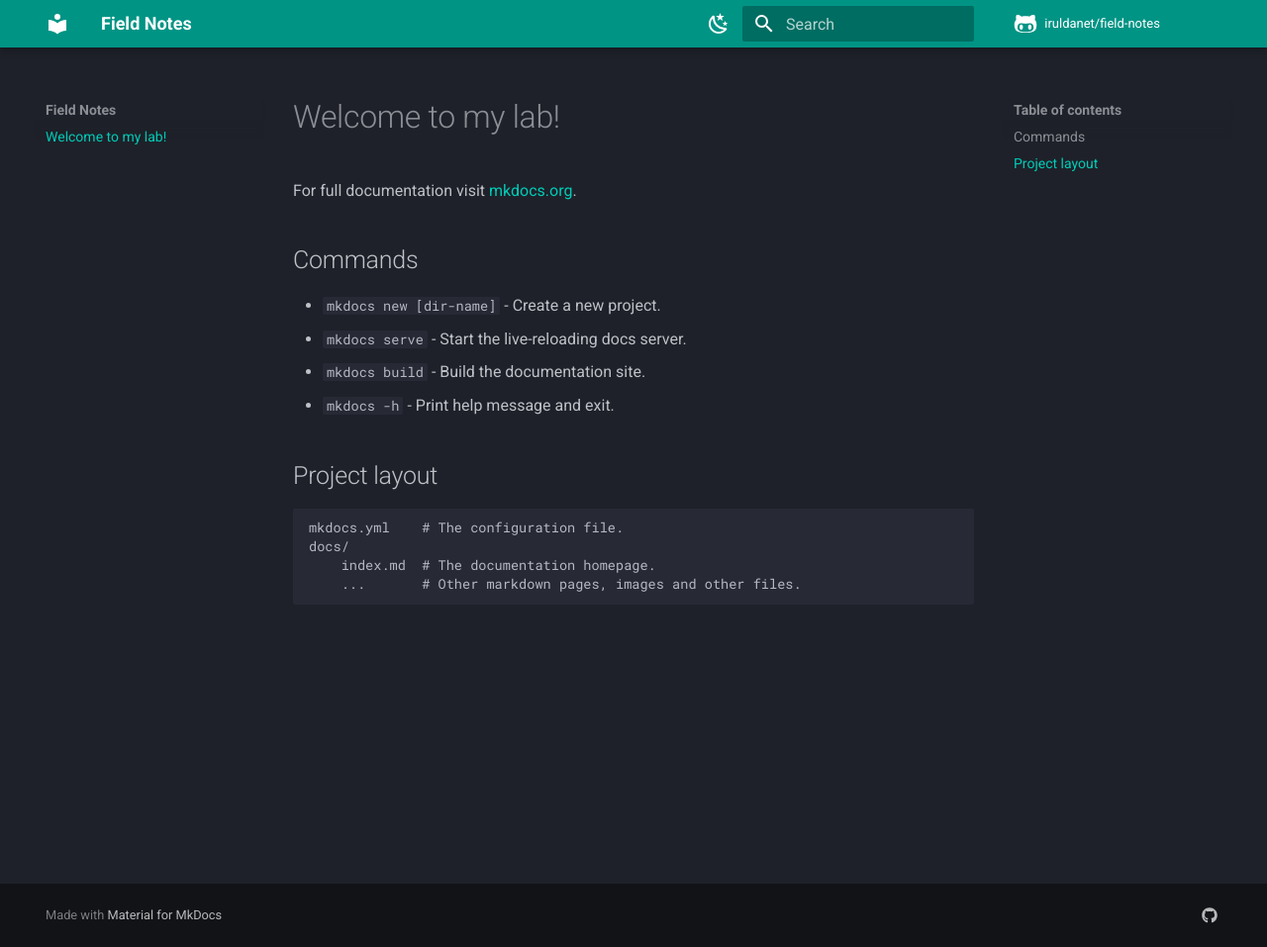
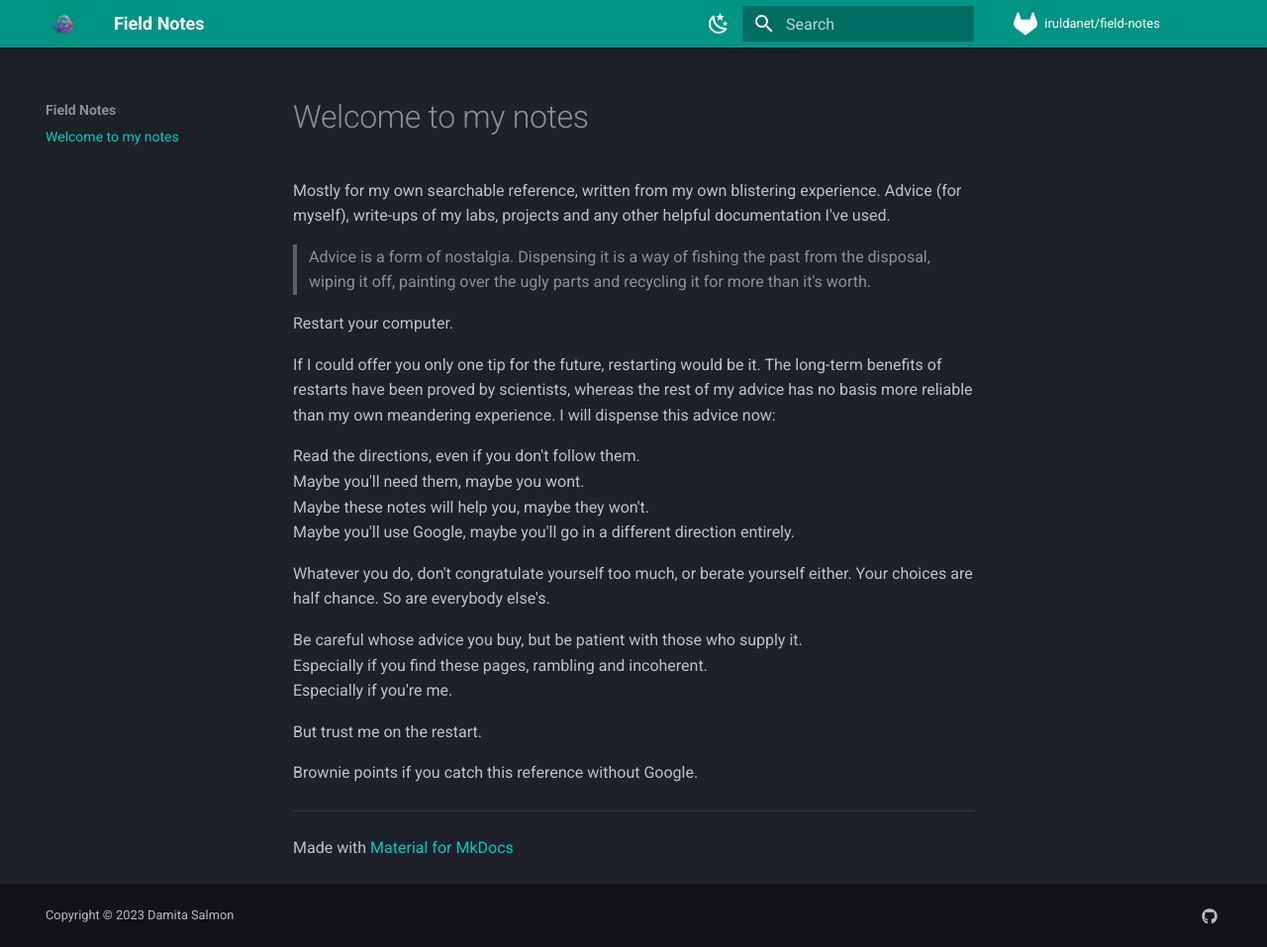
Before and after one commit to damitasalmon/field-notes, an MkDocs documentation site: the page built from docs/index.md, in a window 1280 px wide and 957 px high. Shown: the whole window at 99% size. Built offline with MkDocs 1.6.1 and Material for MkDocs 9.7.7, drawn with Linux system fonts in a browser that asks for light colours; comment, search, counter and statistics services are not loaded.

Commit message:
Update index

```diff
--- a/docs/index.md
+++ b/docs/index.md
@@ -1,17 +1,29 @@
-# Welcome to my lab!
+# Welcome to my notes
 
-For full documentation visit [mkdocs.org](https://www.mkdocs.org).
+Mostly for my own searchable reference, written from my own blistering experience.
+Advice (for myself), write-ups of my labs, projects and any other helpful documentation I've used.
 
-## Commands
+>Advice is a form of nostalgia. Dispensing it is a way of fishing the past from the disposal, wiping it off, painting over the ugly parts and recycling it for more than it's worth.
 
-* `mkdocs new [dir-name]` - Create a new project.
-* `mkdocs serve` - Start the live-reloading docs server.
-* `mkdocs build` - Build the documentation site.
-* `mkdocs -h` - Print help message and exit.
+Restart your computer.
 
-## Project layout
+If I could offer you only one tip for the future, restarting would be it. The long-term benefits of restarts have been proved by scientists, whereas the rest of my advice has no basis more reliable than my own meandering experience. I will dispense this advice now:
 
-    mkdocs.yml    # The configuration file.
-    docs/
-        index.md  # The documentation homepage.
-        ...       # Other markdown pages, images and other files.
+Read the directions, even if you don't follow them. <br />
+Maybe you'll need them, maybe you wont. <br />
+Maybe these notes will help you, maybe they won't. <br />
+Maybe you'll use Google, maybe you'll go in a different direction entirely. <br />
+
+Whatever you do, don't congratulate yourself too much, or berate yourself either. Your choices are half chance. So are everybody else's.
+
+Be careful whose advice you buy, but be patient with those who supply it. <br />
+Especially if you find these pages, rambling and incoherent. <br />
+Especially if you're me. <br />
+
+But trust me on the restart.
+<br />
+
+Brownie points if you catch this reference without Google.
+
+---
+Made with [Material for MkDocs](https://squidfunk.github.io/mkdocs-material/)
--- a/mkdocs.yml
+++ b/mkdocs.yml
@@ -7,6 +7,8 @@ repo_name: iruldanet/field-notes
 
 theme:
   name: material
+  logo: assets/images/logo.gif
+  favicon: assets/images/favicon.png
   palette:
     # Palette toggle for dark mode
     - scheme: slate
@@ -29,7 +31,7 @@ theme:
     - navigation.tracking
     - navigation.top
   icon:
-    repo: fontawesome/brands/github-alt
+    repo: fontawesome/brands/gitlab
 
 plugins:
   - search
@@ -53,6 +55,9 @@ extra:
   social:
     - icon: fontawesome/brands/github
       link: https://github.com/iruldanet
+  generator: false
 
 extra_css:
   - assets/styles/extra.css
+
+copyright: Copyright &copy; 2023 Damita Salmon
```
